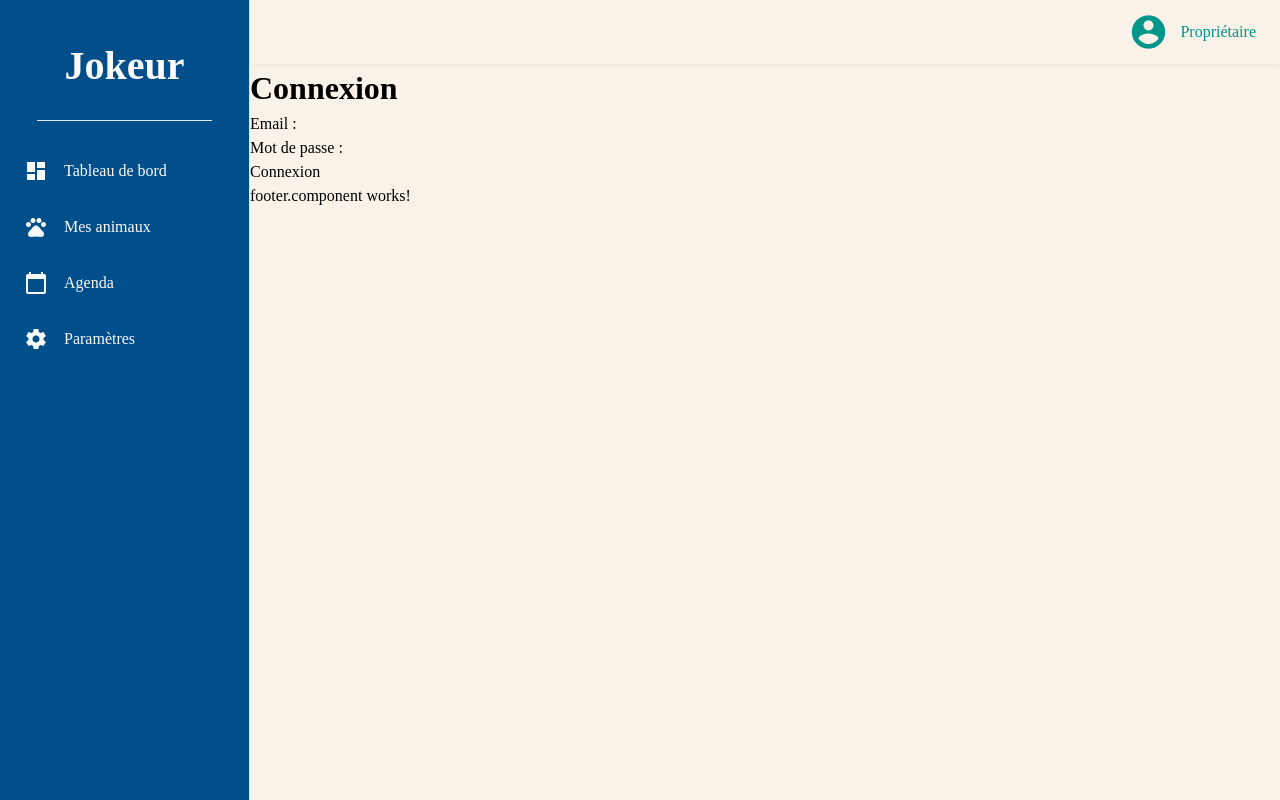
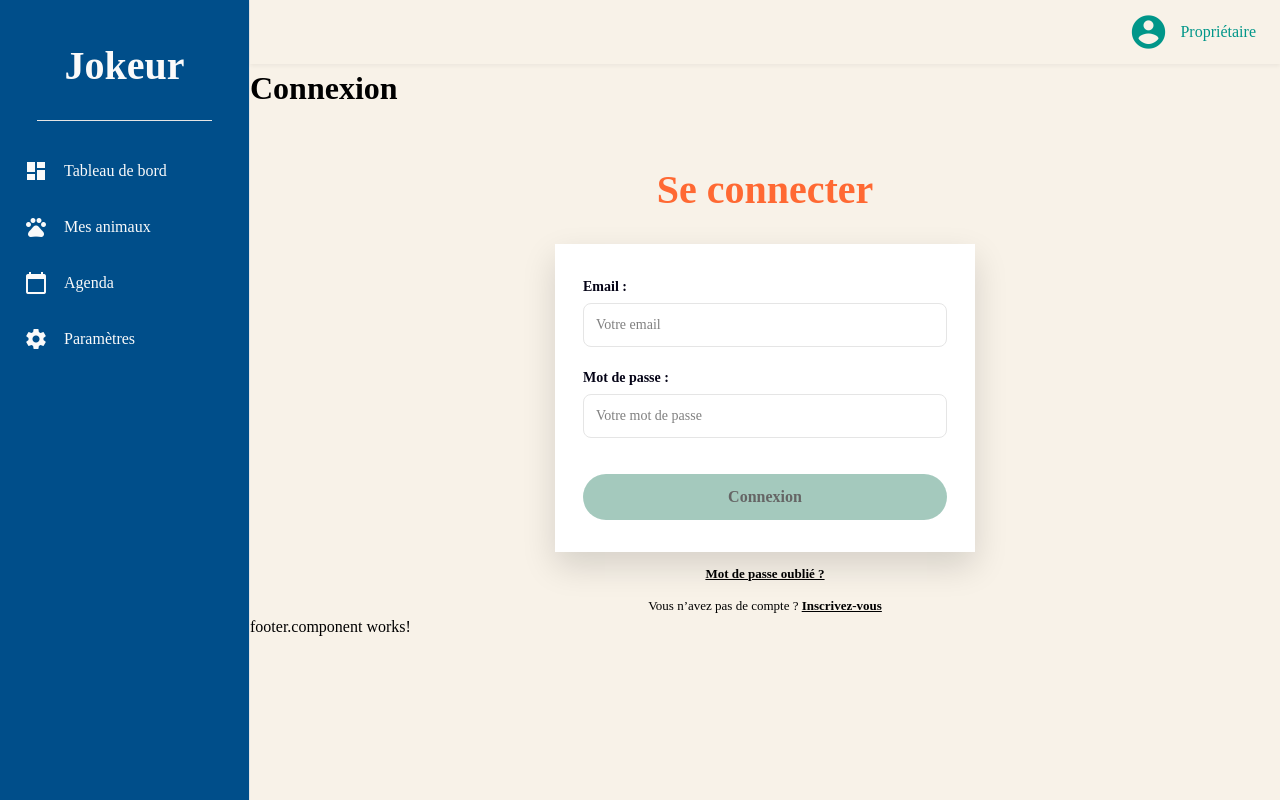
Before and after one commit to Djymini/jokeur_frontend, an Angular app: page /login in a window 1280 px wide. Built offline with nearby package versions, Linux system fonts and the light colour scheme; a web font is replaced by a local one.

Commit message:
login from front test ok

```diff
--- a/src/app/core/auth.api.ts
+++ b/src/app/core/auth.api.ts
@@ -1,4 +1,4 @@
-import { HttpClient, HttpHeaders } from '@angular/common/http';
+import { HttpClient } from '@angular/common/http';
 import { inject, Injectable } from '@angular/core';
 import { FormGroup } from '@angular/forms';
 import { RegisterFormOwnerModel } from '@/features/auth/models/register-form-owner-model';
@@ -10,15 +10,23 @@ export class AuthApi {
   protected http = inject(HttpClient);
   protected readonly BASE_URL = environment.apiUrl;
 
-  protected getHeaders(): HttpHeaders {
+  /* protected getHeaders(): HttpHeaders {
     return new HttpHeaders({
       'Content-Type': 'application/json',
     });
-  }
+  } */
 
   async register(registerForm: FormGroup<RegisterFormOwnerModel>): Promise<RegisterFormOwnerModel> {
     return await firstValueFrom(
-      this.http.post<RegisterFormOwnerModel>(`${this.BASE_URL}/register`, registerForm.value),
+      this.http.post<RegisterFormOwnerModel>(`${this.BASE_URL}/auth/register`, registerForm.value),
     );
   }
+
+  // fait par chatGPT à vérifier avec eshop si identique
+  async login(payload: { email: string; password: string; }): Promise<{ token: string; email: string; role: string; }> {
+    return await firstValueFrom(
+      this.http.post<{ token: string; email: string; role: string }>(`${this.BASE_URL}/auth/login`, payload)
+    );
+  }
+
 }
--- a/src/app/core/auth.service.ts
+++ b/src/app/core/auth.service.ts
@@ -19,6 +19,7 @@ export class AuthService {
   }
 
   private _hasToken(): boolean {
+    if (!this._isBrowser()) return false;
     return !!localStorage.getItem(this._tokenKey);
   }
 
@@ -27,6 +28,7 @@ export class AuthService {
     return localStorage.getItem(this._tokenKey);
   }
 
+  /*
   loginMock(_username: string, _password: string): void {
     void _username;
     void _password;
@@ -35,12 +37,19 @@ export class AuthService {
     localStorage.setItem(this._tokenKey, 'mock-token');
     this.isLoggedIn.set(true);
   }
+  */
+
+  setToken(token: string): void {
+    if(!this._isBrowser()) return;
+  localStorage.setItem(this._tokenKey, token);
+  this.isLoggedIn.set(true);
+  }
 
   logout(): void {
-    if (!this._isBrowser()) return;
-    localStorage.removeItem(this._tokenKey);
-    this.isLoggedIn.set(false);
-  }
+      if (!this._isBrowser()) return;
+      localStorage.removeItem(this._tokenKey);
+      this.isLoggedIn.set(false);
+    }
 
   isAuthenticated(): boolean {
     return this.getToken() !== null;
--- a/src/app/features/auth/components/login-form.component/login-form.component.html
+++ b/src/app/features/auth/components/login-form.component/login-form.component.html
@@ -1,4 +1,5 @@
-<script src="login-form.component.ts"></script>
+<h1 class="title">Se connecter</h1>
+
 <form [formGroup]="loginForm" (ngSubmit)="onSubmit()">
   <div class="field">
     <label for="email">Email :</label>
@@ -6,23 +7,39 @@
       id="email"
       type="email"
       formControlName="email"
+      placeholder="Votre email"
       [attr.aria-invalid]="
         loginForm.controls.email.invalid &&
         (loginForm.controls.email.touched || loginForm.controls.email.dirty)
           ? true
           : null
       "
-      aria-describedby="error"
+      aria-describedby="email-error"
     />
+
     @if (loginForm.controls.email.invalid && loginForm.controls.email.touched) {
-      <p class="error">Email invalide</p>
+      <p class="error" id="email-error">Email invalide</p>
     }
   </div>
 
   <div class="field">
     <label for="password">Mot de passe :</label>
-    <input id="password" type="password" formControlName="password" />
+    <input
+      id="password"
+      type="password"
+      formControlName="password"
+      placeholder="Votre mot de passe"
+    />
   </div>
 
   <button type="submit" [disabled]="loginForm.invalid">Connexion</button>
 </form>
+
+<p class="forgot">
+  <a href="#">Mot de passe oublié ?</a>
+</p>
+
+<p class="bottom">
+  Vous n’avez pas de compte ?
+  <a routerLink="/register">Inscrivez-vous</a>
+</p>
--- a/src/app/features/auth/components/login-form.component/login-form.component.scss
+++ b/src/app/features/auth/components/login-form.component/login-form.component.scss
@@ -0,0 +1,93 @@
+:host {
+  display: block;
+}
+
+/* Titre */
+.title {
+  text-align: center;
+  margin-top: 48px;
+  margin-bottom: 24px;
+  color: var(--secondary);
+}
+
+/* Carte formulaire */
+form {
+  max-width: 420px;
+  margin: 0 auto;
+  padding: 32px 28px;
+  background: var(--card);
+  border-radius: var(--radius-lg);
+  box-shadow: 0 14px 32px rgba(0, 0, 0, 0.14);
+}
+
+/* Champs */
+.field {
+  margin-bottom: 20px;
+}
+
+.field label {
+  display: block;
+  margin-bottom: 6px;
+  font-size: 14px;
+  font-weight: 600;
+  color: var(--text);
+}
+
+.field input {
+  width: 100%;
+  height: 44px;
+  padding: 10px 12px;
+  border-radius: 8px;
+  border: 1px solid var(--border);
+  outline: none;
+  font-size: 14px;
+  background: white;
+  transition: border-color 0.15s ease, box-shadow 0.15s ease;
+}
+
+.field input:focus {
+  border-color: var(--secondary);
+  box-shadow: 0 0 0 3px
+  color-mix(in oklab, var(--secondary) 20%, transparent);
+}
+
+/* Erreurs */
+.error {
+  margin-top: 6px;
+  font-size: 12px;
+  color: #c0392b;
+}
+
+/* Bouton */
+button[type='submit'] {
+  width: 100%;
+  height: 46px;
+  margin-top: 16px;
+  border: none;
+  border-radius: 999px;
+  background: var(--accent);
+  color: var(--accent-foreground);
+  font-size: 16px;
+  font-weight: 700;
+  cursor: pointer;
+}
+
+button[type='submit']:disabled {
+  opacity: 0.6;
+  cursor: not-allowed;
+}
+
+/* Liens bas */
+.forgot,
+.bottom {
+  text-align: center;
+  margin-top: 12px;
+  font-size: 13px;
+}
+
+.forgot a,
+.bottom a {
+  color: inherit;
+  text-decoration: underline;
+  font-weight: 600;
+}
--- a/src/app/features/auth/components/login-form.component/login-form.component.ts
+++ b/src/app/features/auth/components/login-form.component/login-form.component.ts
@@ -10,15 +10,18 @@ import {
   ReactiveFormsModule,
   Validators,
 } from '@angular/forms';
+import { AuthApi } from '@/core/auth.api';
 
 @Component({
   selector: 'app-login-form',
+  standalone: true,
   imports: [FormsModule, ReactiveFormsModule],
   templateUrl: './login-form.component.html',
   styleUrl: './login-form.component.scss',
 })
 export class LoginFormComponent {
   private _fb: NonNullableFormBuilder = inject(NonNullableFormBuilder);
+  private _authApi = inject(AuthApi);
   private _authService = inject(AuthService);
   private _router = inject(Router);
 
@@ -27,15 +30,15 @@ export class LoginFormComponent {
     password: this._fb.control('', Validators.required),
   });
 
-  onSubmit(): void {
-    if (this.loginForm.invalid) {
-      return;
-    }
+  async onSubmit(): Promise<void> {
+    if (this.loginForm.invalid) return;
 
     const email = this.loginForm.get('email')!.value;
     const password = this.loginForm.get('password')!.value;
 
-    this._authService.loginMock(email, password);
+    const res = await this._authApi.login({ email, password }); // AuthApi
+    this._authService.setToken(res.token);                                                       // AuthService
+
     this._router.navigate(['/dashboard']);
   }
 }
--- a/src/app/features/auth/components/register-form.component/register-form.component.ts
+++ b/src/app/features/auth/components/register-form.component/register-form.component.ts
@@ -25,7 +25,7 @@ export class RegisterFormComponent {
   });
 
   onSubmit(): void {
-    console.log('click OK !');
+    console.log(this.registerForm.value);
     this._authApi.register(this.registerForm);
   }
 }
```
